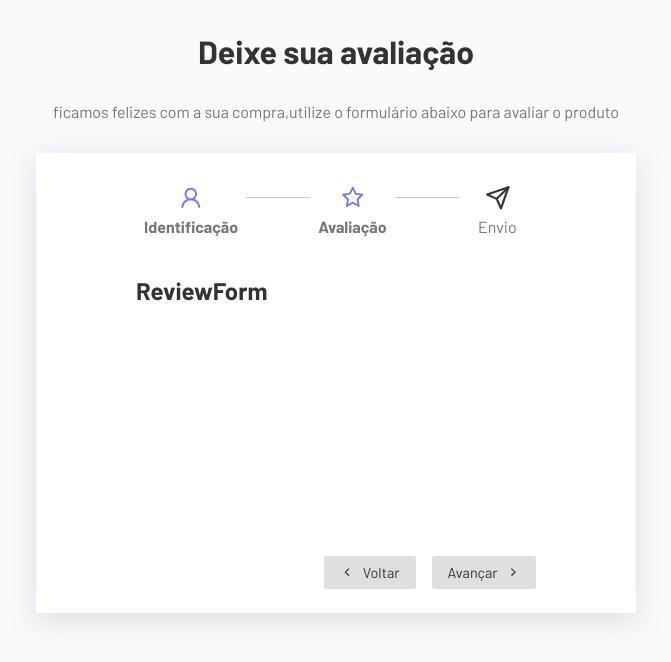
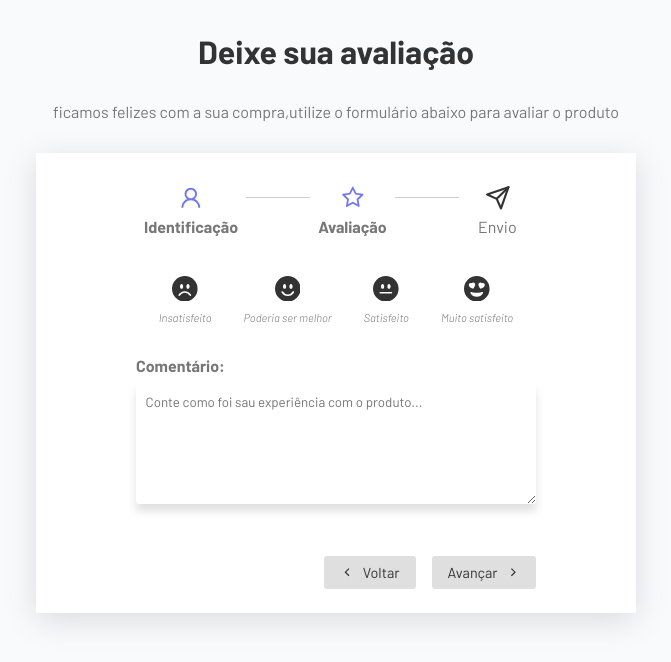
Before and after one commit to enjels/multstep_form_react, a React (Vite) app: page / in a window 1280 px wide. Both pictures are taken after typing "Sample", "name@example.com" into the empty fields and a click on the button "Avançar". Shown: the top 662 px of the page, without its empty margins (304-975 px from the left). Built offline with nearby package versions, Linux system fonts and the light colour scheme.

Commit message:
adicionado styled do review e amis umas estilizações aparte de outros components tudo funcionando até o momento

```diff
--- /dev/null
+++ b/src/components/ReviewForm.css
@@ -0,0 +1,33 @@
+.form-control.score-container{
+    flex-direction: row;
+    gap: 2rem;
+    justify-content: center;
+}
+.score-container svg{
+    font-size: 1.6rem;
+    cursor: pointer;
+    transition: 0.3;
+}
+
+.score-container svg:hover{
+    fill:#7076f4;
+}
+.score-container input:checked ~ svg{
+    fill: #7076f4;
+}
+.radio-container{
+    text-align: center;
+    position: relative;
+}
+.radio-container input{
+    opacity: 0;
+    position: absolute;
+    top: 15px;
+    left: 20px;
+}
+.radio-container p{
+    font-style: italic;
+    font-weight: 300;
+    font-size: .7rem;
+    margin-top: 0.4rem;
+}
--- a/src/components/ReviewForm.jsx
+++ b/src/components/ReviewForm.jsx
@@ -1,9 +1,48 @@
+import {
+  BsFillEmojiFrownFill,
+  BsFillEmojiSmileFill,
+  BsFillEmojiNeutralFill,
+  BsFillEmojiHeartEyesFill,
+} from "react-icons/bs";
+
+import "./ReviewForm.css";
+
 const ReviewForm = () => {
   return (
-    <div>
-      <h2>ReviewForm</h2>
+    <div className="review-form">
+      <div className="form-control score-container">
+        <label className="radio-container">
+          <input type="radio" value="unsatisfield" name="review" required />
+          <BsFillEmojiFrownFill />
+          <p>Insatisfeito</p>
+        </label>
+        <label className="radio-container">
+          <input type="radio" value="neutra" name="review" required />
+          <BsFillEmojiSmileFill />
+          <p>Poderia ser melhor</p>
+        </label>
+        <label className="radio-container">
+          <input type="radio" value="satisfied" name="review" required />
+          <BsFillEmojiNeutralFill />
+          <p>Satisfeito</p>
+        </label>
+        <label className="radio-container">
+          <input type="radio" value="very_satisfied" name="review" required />
+          <BsFillEmojiHeartEyesFill />
+          <p>Muito satisfeito</p>
+        </label>
+      </div>
+      <div className="form-control">
+        <label htmlFor="comment">Comentário:</label>
+        <textarea
+          name="comment"
+          id="comment"
+          placeholder="Conte como foi sau experiência com o produto..."
+          required
+        ></textarea>
+      </div>
     </div>
   );
-}
+};
 
-export default ReviewForm
+export default ReviewForm;
--- /dev/null
+++ b/src/components/Thanks.css
@@ -0,0 +1,22 @@
+.thanks-container{
+    text-align: center;
+}
+.thanks-container h2{
+    margin-bottom: 1rem;
+}
+.thanks-container p{
+font-size: 0.9rem;
+margin-bottom: 0.5rem;
+}
+.thanks-container h3{
+    margin: 1rem 0;
+}
+.review-data{
+    text-align: left;
+}
+.review-data svg{
+    margin-left: 5px;
+}
+.review-data span{
+    font-weight: bold;
+}
--- a/src/components/Thanks.jsx
+++ b/src/components/Thanks.jsx
@@ -1,9 +1,28 @@
+import {
+  BsFillEmojiFrownFill,
+  BsFillEmojiSmileFill,
+  BsFillEmojiNeutralFill,
+  BsFillEmojiHeartEyesFill,
+} from "react-icons/bs";
+
+import "./Thanks.css";
+
 const Thanks = () => {
   return (
-    <div>
-      <h2>Thanks</h2>
+    <div className="thanks-container">
+      <h2>Falta pouco...</h2>
+      <p>A sua opinião é muito importante, em breve você receberá um cupom de 10%
+        de desconto para a sua próxima compra.</p>
+      <p>Para concluir sua avaliação clique no botão de Enviar abaixo.</p>
+      <h3>Aqui está o resumo da sua avaliação:</h3>
+      <p className="review-data">
+        <span>Satisfação com o produto:{ }</span>
+      </p>
+      <p className="review-data">
+        <span>Comentário:{ }</span>
+      </p>
     </div>
   );
-}
+};
 
-export default Thanks
+export default Thanks;
```
